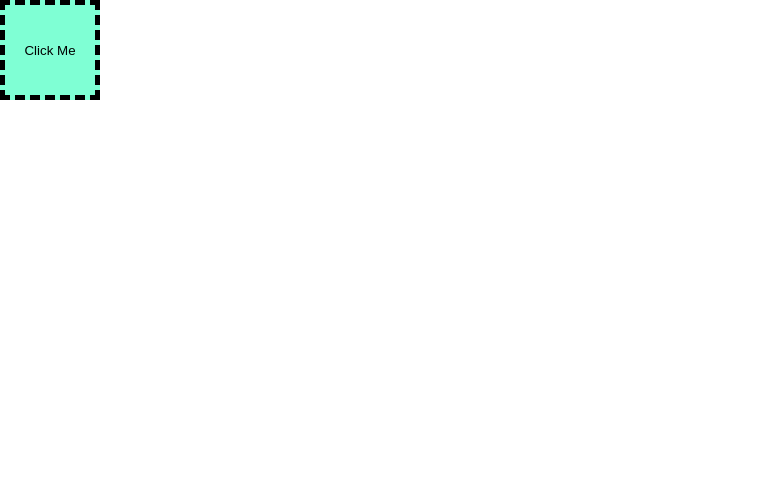
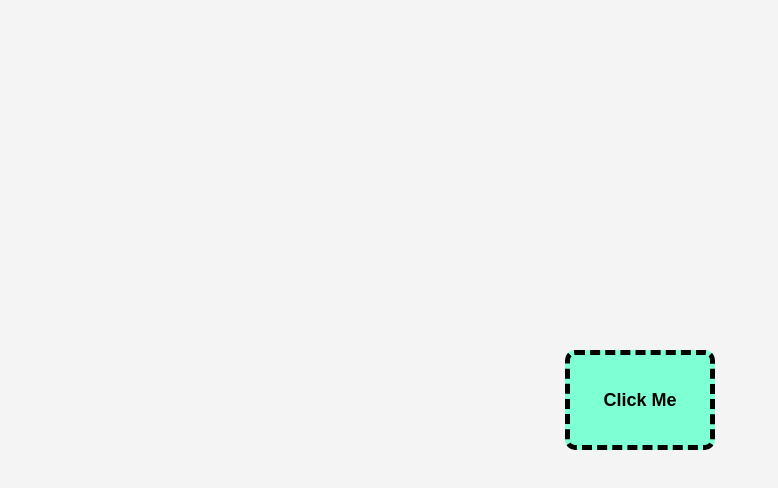
Before and after one commit to Hifza-Khalid/StyleScript-Hub-, a plain HTML site: page Course Code/html/level 4/border.html in a window 1280 px wide. Shown: the whole page, without its empty margins (0-778 px from the left). Drawn offline with Linux system fonts and the light colour scheme.

Commit message:
Update border.html

```diff
--- a/Course Code/html/level 4/border.html
+++ b/Course Code/html/level 4/border.html
@@ -3,11 +3,31 @@
 <head>
     <title>Border</title>
     <style>
-        * { margin: 0; padding: 0; }
+        * { margin: 0; padding: 0; box-sizing: border-box; }
+
+        body {
+            display: flex;
+            justify-content: center;
+            align-items: center;
+            height: 100vh;
+            background-color: #f4f4f4;
+        }
+
         #button1 {
-            height: 100px; width: 100px;
+            height: 100px;
+            width: 150px;
             border: 5px dashed black;
             background-color: aquamarine;
+            font-size: 18px;
+            font-weight: bold;
+            cursor: pointer;
+            transition: all 0.3s ease-in-out;
+            border-radius: 10px;
+        }
+
+        #button1:hover {
+            background-color: lightblue;
+            border-color: navy;
         }
     </style>
 </head>
```
